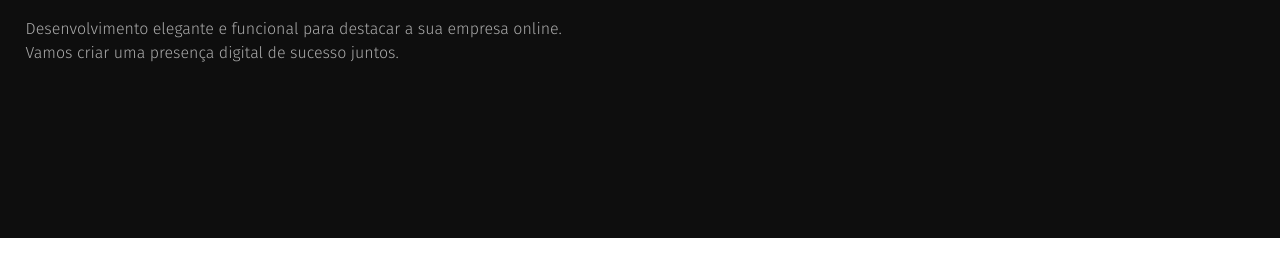
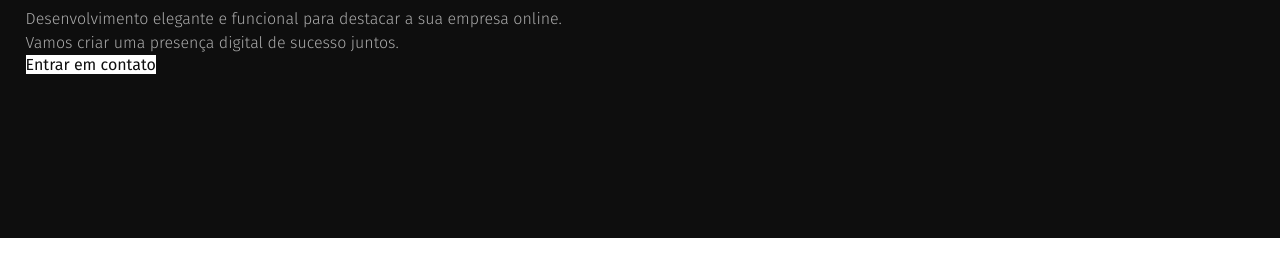
Before and after one commit to italogoes/portfolio, a plain HTML site: page index.html in a window 1280 px wide. Shown: the part 402-678 px from the top of the page. Drawn offline with nearby package versions, Linux system fonts and the light colour scheme.

Commit message:
init button

```diff
--- a/assets/css/index.css
+++ b/assets/css/index.css
@@ -106,3 +106,8 @@ main p{
     font-weight: 300;
     line-height: 24px;
 }
+
+main a{
+    background-color: #fff;
+    color: #0e0e0e;
+}
--- a/index.html
+++ b/index.html
@@ -31,6 +31,7 @@
             <h1>Desenvolvendo Soluções Inovadoras para <span>Impulsionar seu Negócio</span></h1>
             <div class="bar"></div>
             <p>Desenvolvimento elegante e funcional para destacar a sua empresa online. Vamos criar uma presença digital de sucesso juntos.</p>
+            <a href="">Entrar em contato</a>
         </div>
     </main>
 </body>
```
